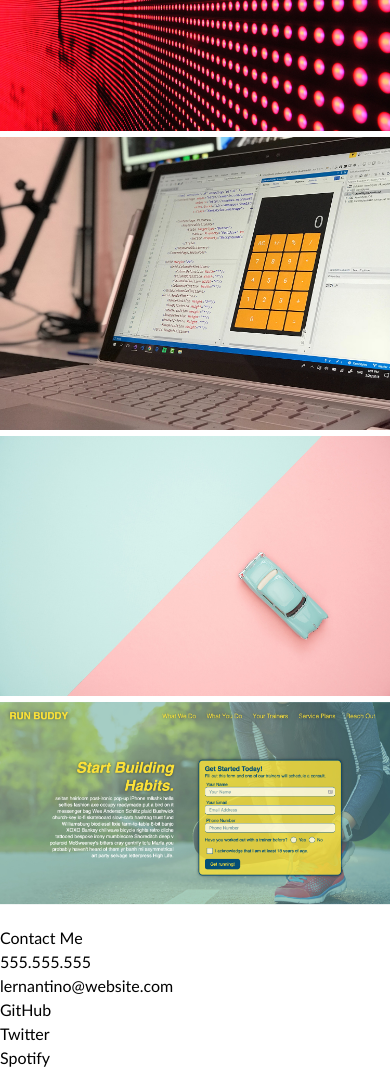
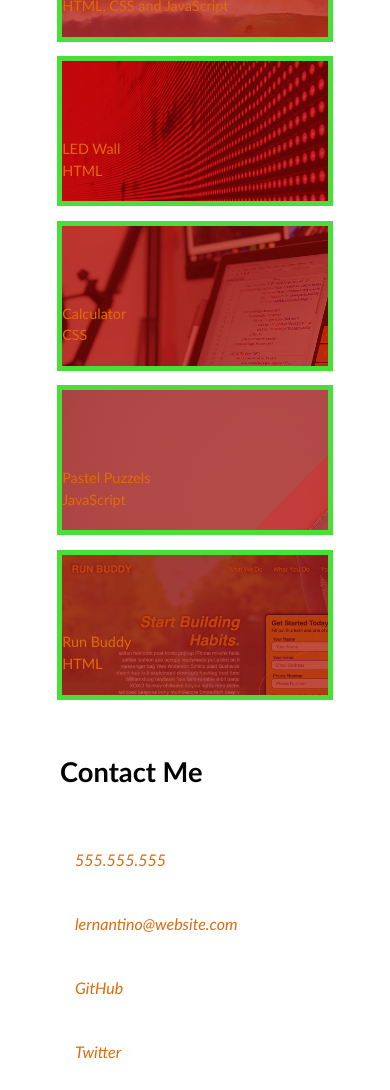
Before and after one commit to PsychicSalad/module-2-challenge, a plain HTML site: page index.html in a window 390 px wide. Shown: the part 910-2000 px from the top of the page. Drawn offline with Linux system fonts and the light colour scheme.

Commit message:
made changes to html and css and added flex to css

```diff
--- a/css/style.css
+++ b/css/style.css
@@ -1,6 +1,15 @@
 * {
   box-sizing: border-box;
 }
+
+:root {
+  --grey:rgb(61, 62, 73, 1);
+  --lightblue:rgb(107, 205, 212, 1);
+  --green: rgb(72, 223, 59, 1);
+  --red: rgb(148, 28, 28, 1);
+  --orange: rgb(226, 106, 8);
+}
+
 
 body {
   margin: 0;
@@ -14,14 +23,14 @@ header {
   position: absolute;
   width: 100%;
   height: 60px;
-  background-color:rgb(61, 62, 73);
+  background-color:var(--grey);
   font-weight: bold;
 }
 
 header h1 {
   position: relative;
   color:rgb(61, 62, 73);
-  background-color:rgb(107, 205, 212);
+  background-color:var(--lightblue);
   width: 250px;
   height: 40px;
   font-size: 32px;
@@ -42,43 +51,32 @@ nav {
 nav a {
   text-decoration: none;
   display: inline;
-  color: rgb(107, 205, 212);
+  color: var(--lightblue);
   border-bottom-style: solid;
-  border-bottom-color:rgb(107, 205, 212);
+  border-bottom-color:var(--lightblue);
   border-bottom-width: 3px;
   font-weight:normal;
+  font-size: 18px;
 
 }
 
-/*
 .hero-banner {
-
-  position: absolute;
-  z-index: 1000;
-  left: 400px;
-  bottom: 400px;
-  width: 25%;
-  height: 25%;
-}
-*/
-
-.hero-banner-img {
 
   width: 100%;
   height: 250px;
   background-image: url(../images/02-hero-bg.jpg);
   background-size: cover;
   background-repeat: no-repeat;
-  background-color:rgb(84, 84, 119);
+  background-color:rgb(84, 84, 119, 1);
   background-blend-mode: multiply;
+  background-position: center;
 
   }
 
 
-
-.hero-banner h2 {
-  color:rgb(61, 62, 73);
-  background-color: rgb(107, 205, 212);
+.hero-banner > h2 {
+  color:var(--grey);
+  background-color: var(--lightblue);
   width: 250px;
   height: 50px;
   font-size: 28px;
@@ -92,9 +90,175 @@ nav a {
 }
 
 
+.page-wrapper {
+  max-width: 80%;
+  margin-left: 50px;
+  margin-right: 50px;
+
+}
+
+.page-section {
+ margin: 25px 0;
+ padding: 5px 0;
+ display: flex;
+ flex-direction: row;
+ flex-wrap: wrap;
+ align-items: stretch;
+ justify-content: space-between;
+
+}
 
 
+.page-section > h2{
 
+  text-align: right;
+  flex: 0 0 20%;
+  padding: 10px;
+  border-right-style: solid;
+  border-right-color:var(--grey);
+  border-right-width: 5px;
+  font-size: 30px;
+  font-weight: bold;
+}
+
+.page-section > div {
+  flex: 0 0 70%;
+}
+
+.page-section p {
+  margin-bottom: 30px;
+}
+
+.flex-container {
+
+  display: flex;
+  flex-wrap: wrap;
+  justify-content: center;
+}
+
+.flex-item {
+
+  border: 5px solid var(--green);
+  background-color: var(--red);
+  color: var(--orange);
+  min-height: 150px;
+  max-height: 150px;
+  flex-basis: calc(50% - 1em);
+  display: flex;
+  align-items: flex-end;
+  padding: 0 0 20px 0;
+  margin: 0.5em;
+  text-decoration: none;
+  background-blend-mode: soft-light;
+  background-size: 150%;
+  font-size: 0.9rem;
+
+}
+
+.flex-item:first-child{
+  min-height: 400px;
+  flex-basis: 100%;
+}
+
+.flex-item:hover {
+  background-color: rgba(0, 0, 0, 0.3);
+}
+
+.contact-details p {
+  color: var(--orange);
+  padding: 15px;
+  text-decoration: none;
+  font-weight: normal;
+  font-style:italic;
+  margin: 10px;
+
+}
+
+.contact-details p:hover {
+
+color:aqua;
+}
+
+
+.surf-report {
+  background-image: url(../images/02-portfolio-4.jpg);
+}
+
+.led-wall {
+  background-image: url(../images/02-portfolio-1.jpg);
+}
+
+.calculator {
+
+  background-image: url(../images/02-portfolio-2.jpg);
+}
+
+.pastel-puzzels {
+  background-image: url(../images/02-portfolio-3.jpg);
+}
+
+.run-buddy {
+  background-image: url(../images/02-run-buddy.jpg);
+}
+
+
+@media screen and (max-width: 1000px) {
+
+  header {
+    padding: 0 0 10px 0;
+    justify-content: center;
+    text-align: center;
+  }
+
+  header  h1 {
+    width: 100%;
+    padding: 5px;
+    margin-bottom: 10px;
+    font-size: 10vw;
+
+  }
+
+  header nav {
+    justify-content: center;
+  }
+
+
+.page-section > h2,
+.page-section > div {
+flex: 0 0 100%;
+}
+
+.page-section > h2 {
+  border-right: none;
+  border-bottom: 4px solid var(--primary);
+  margin-bottom: 20px;
+  padding-bottom: 10px;
+  text-align: left;
+  font-size: 7vw;
+}
+
+}
+
+@media screen and (max-width: 768px){
+  .flex-item,
+  .flex-item:first-child {
+    flex-basis: 100%;
+  }
+
+  .flex-item:first-child{
+    min-height: 150px;
+  }
+
+  .hero-banner {
+    justify-content: center;
+    text-align: center;
+  }
+
+  .contact-details p {
+    flex-direction: column;
+    align-items: flex-start;
+  }
+}
 
 
 /*
--- a/index.html
+++ b/index.html
@@ -18,42 +18,91 @@
       <a href="#about">About Me</a>
       <a href="#work">Work</a>
       <a href="#contact">Contact Me</a>
-      <a href="">Resume</a>
+      <a href="#">Resume</a>
     </nav>
   </header>
 
   <!-- hero banner -->
   <section class="hero-banner">
-    <div class="hero-banner-img">
       <h2>Cool subtitle here!</h2>
-    </div>
   </section>
 
   <main class="page-wrapper">
     <!-- about me -->
     <section class="page-section" id="about">
-      <h2>About Me</h2>
+    <h2>About Me</h2>
+    <div>
       <p>Lorem ipsum dolor sit amet, consectetur adipiscing elit, sed do eiusmod tempor incididunt ut labore et dolore magna aliqua. Ut enim ad minim veniam, quis nostrud exercitation ullamco laboris nisi ut aliquip ex ea commodo consequat. Duis aute irure dolor in reprehenderit in voluptate velit esse cillum dolore eu fugiat nulla pariatur. Excepteur sint occaecat cupidatat non proident, sunt in culpa qui officia deserunt mollit anim id est laborum.</p>
+    </div>
     </section>
 
     <!-- portfolio container -->
     <section class="page-section" id="work">
       <h2>Work</h2>
-      <img src="../module-2-challenge/images/02-portfolio-4.jpg" alt="Surf Report">
-      <img src="../module-2-challenge/images/02-portfolio-1.jpg" alt="LED Wall">
-      <img src="../module-2-challenge/images/02-portfolio-2.jpg" alt="Calculator">
-      <img src="../module-2-challenge/images/02-portfolio-3.jpg" alt="Pastel Puzzels">
-      <img src="../module-2-challenge/images/02-run-buddy.jpg" alt="Run Buddy">
+      <div class="flex-container">
+        <a href="" class="flex-item surf-report">
+      <div>
+        <h3>Surf Report</h3>
+        <span>HTML, CSS and JavaScript</span>
+      </div>
+    </a>
+
+      <a href="" class="flex-item led-wall">
+    <div>
+      <h3>LED Wall</h3>
+      <span>HTML</span>
+    </div>
+  </a>
+
+  <a href="" class="flex-item calculator">
+    <div>
+      <h3>Calculator</h3>
+      <span>CSS</span>
+    </div>
+  </a>
+
+
+  <a href="" class="flex-item pastel-puzzels">
+    <div>
+      <h3>Pastel Puzzels</h3>
+      <span>JavaScript</span>
+    </div>
+  </a>
+
+
+  <a href="" class="flex-item run-buddy">
+    <div>
+      <h3>Run Buddy</h3>
+      <span>HTML</span>
+    </div>
+  </a>
+
+  </div>
+
+  </section>
+
+
+    <!----
+      <img src="../module-2-challenge/images/02-portfolio-4.jpg" class="workcontent" id="portfolio-img-1" alt="Surf Report">
+      <img src="../module-2-challenge/images/02-portfolio-1.jpg" class="workcontent" id="portfolio-img-2" alt="LED Wall">
+      <img src="../module-2-challenge/images/02-portfolio-2.jpg" class= "workcontent" id="portfolio-img-3" alt="Calculator">
+      <img src="../module-2-challenge/images/02-portfolio-3.jpg" class= "workcontent" id="portfolio-img-4" alt="Pastel Puzzels">
+      <img src="../module-2-challenge/images/02-run-buddy.jpg" class= "workcontent" id="portfolio-img-5" alt="Run Buddy">
     </section>
+----->
+
+
 
     <!-- contact -->
-    <section class="page-section contact" id="contact">
+    <section class="page-section" id="contact">
       <h2>Contact Me</h2>
+      <div class="contact-details">
       <p>555.555.555</p>
       <p>lernantino@website.com</p>
       <p>GitHub</p>
       <p>Twitter</p>
       <p>Spotify</p>
+    </div>
 
     </section>
   </main>
```
